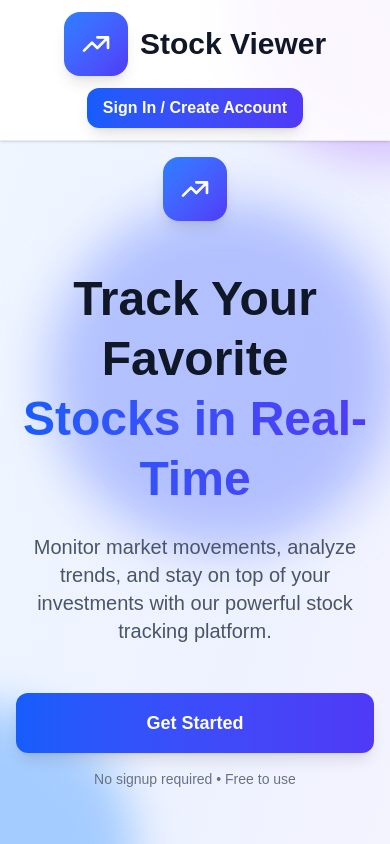
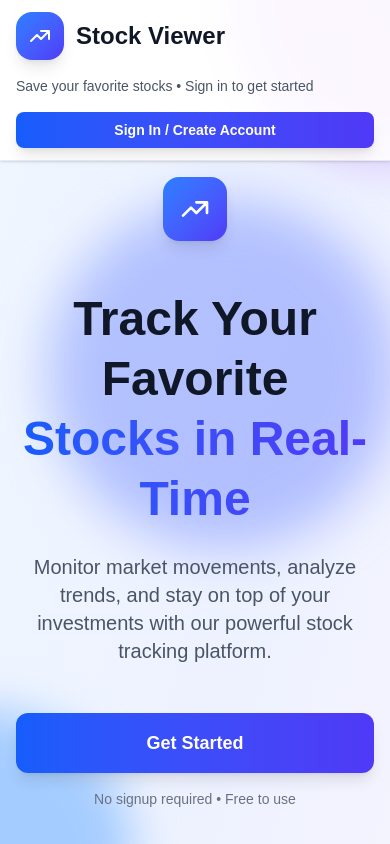
Before and after one commit to adamhinckley/stock-viewer, a Next.js app: page / in a window 390 px wide. Shown: the top 844 px of the page. Built offline with nearby package versions, Linux system fonts and the light colour scheme; no server answers.

Commit message:
Refactor AuthBar and AuthModal components; move Icon component to fix the build

```diff
--- a/app/components/AuthBar.tsx
+++ b/app/components/AuthBar.tsx
@@ -66,12 +66,13 @@ const AuthBar = () => {
   };
 
   return (
-    <div className="sticky top-0 z-40 flex items-center justify-between gap-4 bg-white/85 dark:bg-gray-900/85 backdrop-blur-md px-4 sm:px-6 py-3 border-b border-gray-200/80 dark:border-gray-700/80 shadow-sm">
-      <div className="mx-auto px-4 w-full max-w-6xl flex items-center justify-between gap-3 sm:gap-4 flex-col sm:flex-row">
-        <div className="leading-tight flex flex-row items-center gap-3">
-          <div className="flex flex-row items-center  justify-center w-16 h-16 rounded-2xl bg-gradient-to-br from-blue-500 to-indigo-600 shadow-lg">
+    <div className="sticky top-0 z-40 bg-white/85 dark:bg-gray-900/85 backdrop-blur-md border-b border-gray-200/80 dark:border-gray-700/80 shadow-sm">
+      <div className="mx-auto px-4 sm:px-6 py-3 w-full max-w-6xl">
+        <div className="flex flex-col sm:flex-row sm:items-center sm:justify-between gap-4">
+          <div className="flex flex-row items-center gap-3 flex-shrink-0">
+            <div className="flex items-center justify-center w-12 h-12 sm:w-16 sm:h-16 rounded-2xl bg-gradient-to-br from-blue-500 to-indigo-600 shadow-lg">
               <svg
-              className="w-8 h-8 text-white"
+                className="w-6 h-6 sm:w-8 sm:h-8 text-white"
                 fill="none"
                 stroke="currentColor"
                 viewBox="0 0 24 24"
@@ -84,21 +85,24 @@ const AuthBar = () => {
                 />
               </svg>
             </div>
-          <h1 className="text-3xl font-bold text-gray-900 dark:text-white">
+            <h1 className="text-2xl sm:text-3xl font-bold text-gray-900 dark:text-white">
               Stock Viewer
             </h1>
           </div>
-        <p className="text-sm text-gray-600 dark:text-gray-400 font-medium hidden sm:block">
+
+          <p className="text-sm text-gray-600 dark:text-gray-400 font-medium">
             Save your favorite stocks • Sign in to get started
           </p>
+
           {!loading && (
             <button
               onClick={user ? handleSignOut : () => setIsModalOpen(true)}
-            className="cursor-pointer px-4 py-2 bg-gradient-to-r from-blue-600 to-indigo-600 hover:from-blue-700 hover:to-indigo-700 text-white font-semibold rounded-xl shadow-lg hover:shadow-xl transform hover:-translate-y-0.5 transition-all duration-200"
+              className="cursor-pointer px-4 py-2 bg-gradient-to-r from-blue-600 to-indigo-600 hover:from-blue-700 hover:to-indigo-700 text-white text-sm sm:text-base font-semibold rounded-lg sm:rounded-xl shadow-lg hover:shadow-xl transform hover:-translate-y-0.5 transition-all duration-200 w-full sm:w-auto text-center"
             >
               {user ? "Logout" : "Sign In / Create Account"}
             </button>
           )}
+        </div>
       </div>
       {isModalOpen && <AuthModal onClose={() => setIsModalOpen(false)} />}
     </div>
--- a/app/components/AuthModal.tsx
+++ b/app/components/AuthModal.tsx
@@ -1,7 +1,7 @@
 import { useState } from "react";
 import { useRouter } from "next/navigation";
 import { createClient } from "@/lib/supabase/client";
-import Icon from "../assets/icon";
+import Icon from "./Icon";
 import { createPortal } from "react-dom";
 
 interface AuthModalProps {
--- a/app/page.tsx
+++ b/app/page.tsx
@@ -1,7 +1,7 @@
 "use client";
 
 import Link from "next/link";
-import Icon from "./assets/icon";
+import Icon from "./components/Icon";
 
 export default function Home() {
   return (
```
Also changed, not shown: app/components/Icon.tsx (renamed from app/assets/icon.tsx). Lines whose indentation alone changed are shown as unchanged.
